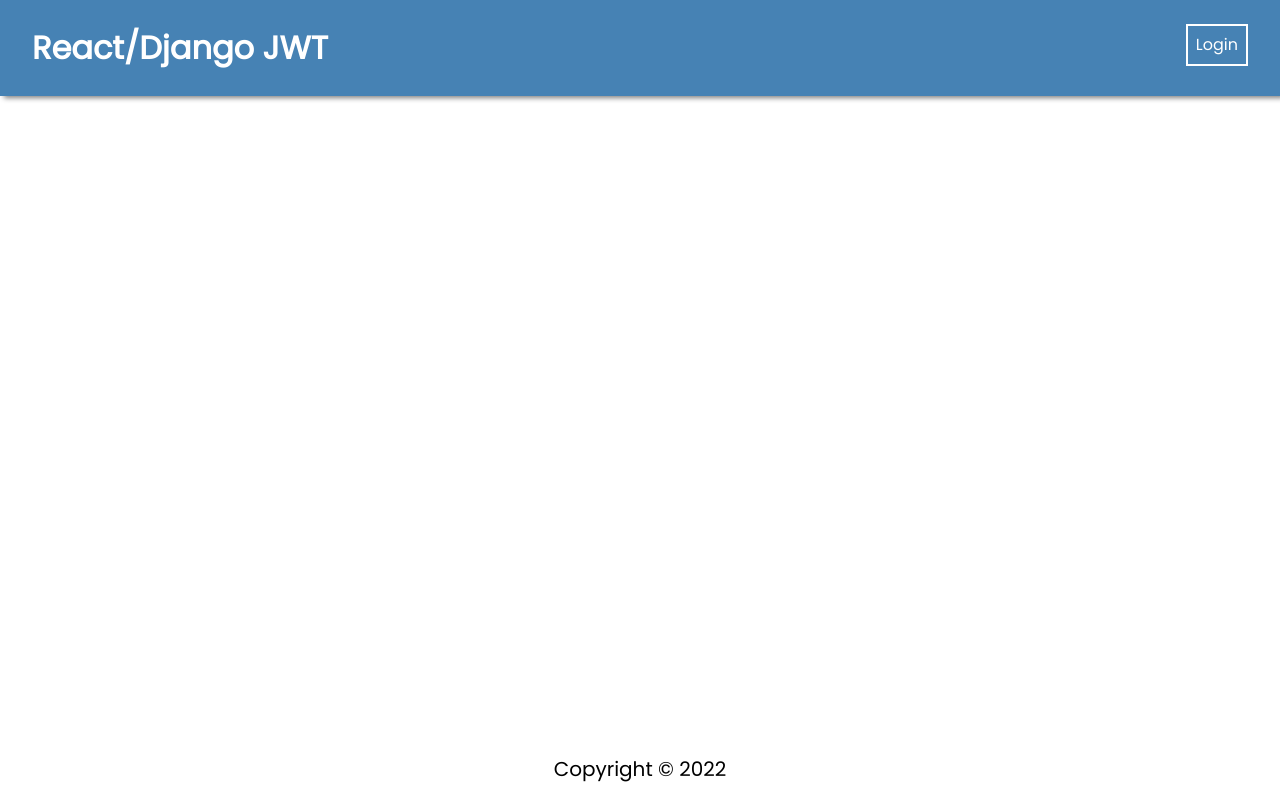
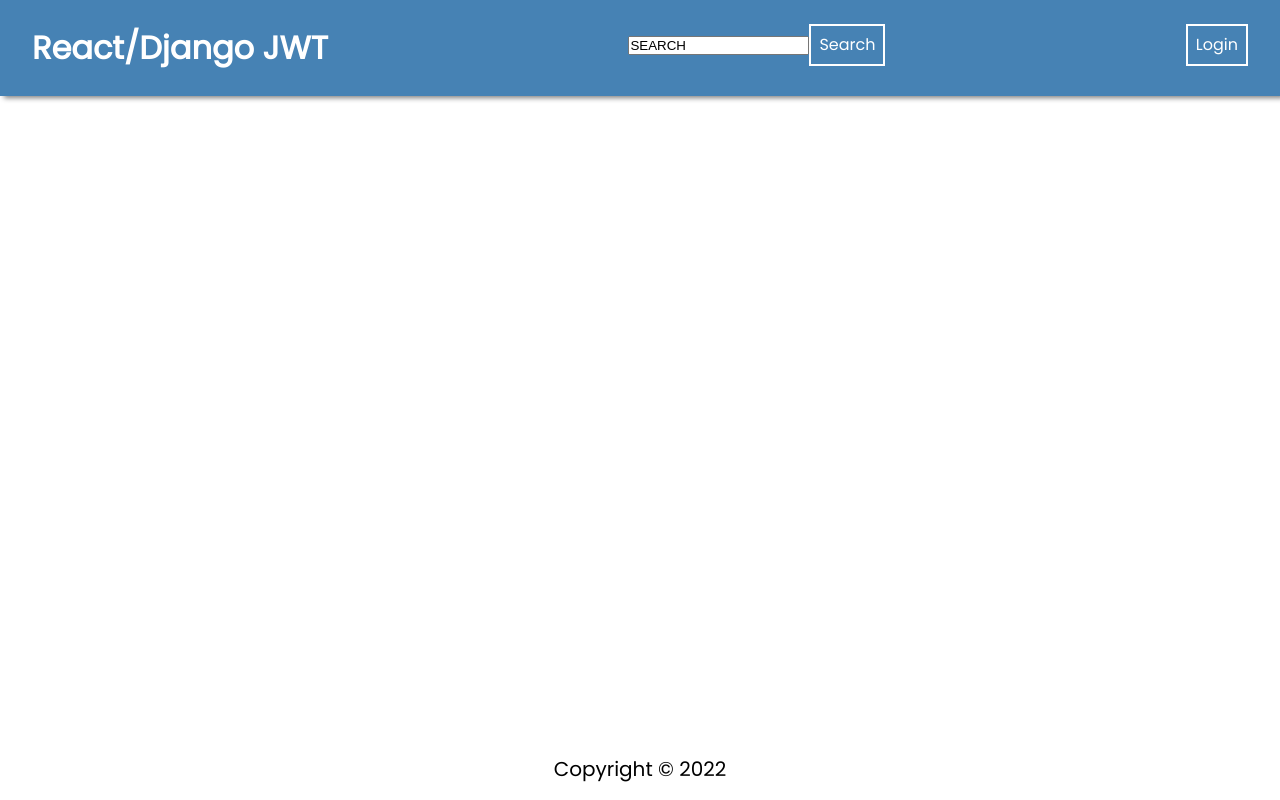
Before and after one commit to joerybarczyk/youtube-clone, a React (Create React App) app in the folder frontend/: page /search in a window 1280 px wide. Built offline with nearby package versions, Linux system fonts and the light colour scheme.

Commit message:
Created useVideo hook + Make small changes testing out React Router

```diff
--- a/frontend/src/App.js
+++ b/frontend/src/App.js
@@ -7,6 +7,7 @@ import HomePage from "./pages/HomePageRef/HomePage";
 import LoginPage from "./pages/LoginPage/LoginPage";
 import RegisterPage from "./pages/RegisterPage/RegisterPage";
 import HomePageYouTube from "./pages/HomePageYouTube/HomePageYouTube";
+import SearchResultsPage from "./pages/SearchResultsPage/SearchResultsPage";
 
 // Component Imports
 import Navbar from "./components/NavBar/NavBar";
@@ -20,14 +21,8 @@ function App() {
     <div>
       <Navbar />
       <Routes>
-        <Route
-          path="/"
-          element={
-              <HomePageYouTube />
-
-          }
-        />
-
+        <Route path="/" element={<HomePageYouTube />} />
+        <Route path="/search" element={<SearchResultsPage />} />
         <Route path="/register" element={<RegisterPage />} />
         <Route path="/login" element={<LoginPage />} />
       </Routes>
--- a/frontend/src/components/NavBar/NavBar.jsx
+++ b/frontend/src/components/NavBar/NavBar.jsx
@@ -2,6 +2,7 @@ import React from "react";
 import { useContext } from "react";
 import { useNavigate, Link } from "react-router-dom";
 import AuthContext from "../../context/AuthContext";
+import SearchBar from "../SearchBar/SearchBar";
 import "./NavBar.css";
 
 const Navbar = () => {
@@ -15,6 +16,7 @@ const Navbar = () => {
             <b>React/Django JWT</b>
           </Link>
         </li>
+        <SearchBar />
         <li>
           {user ? (
             <button onClick={logoutUser}>Logout</button>
--- a/frontend/src/components/SearchBar/SearchBar.jsx
+++ b/frontend/src/components/SearchBar/SearchBar.jsx
@@ -1,21 +1,28 @@
-import React, { useContext, useEffect } from "react";
-import { useState } from "react/cjs/react.production.min";
-
+import React, { useState, useEffect } from "react";
+import { useNavigate, Link } from "react-router-dom";
 
 const SearchBar = () => {
+  const [searchValue, setSearchValue] = useState("SEARCH");
+  const navigate = useNavigate();
 
-    const {searchValue, setSearchValue} = useState('SEARCH')
+  const handleSubmit = function (event) {
+    event.preventDefault();
+    navigate(`/search?searchValue=${searchValue}`);
+    // <Navigate to={`/search?searchValue=${searchValue}`} />;
+  };
+
   return (
     <div>
-            <form>
+      <form onSubmit={handleSubmit}>
         <input
-                type='text'
+          type="text"
           value={searchValue}
-                >
-                </input>
+          onChange={(e) => setSearchValue(e.target.value)}
+        ></input>
+        <button type="submit">Search</button>
       </form>
     </div>
   );
-}
+};
 
 export default SearchBar;
--- /dev/null
+++ b/frontend/src/hooks/useVideo.js
@@ -0,0 +1,22 @@
+import React, { useState, useEffect } from "react";
+import axios from "axios";
+
+const useVideoSearchResults = function (query) {
+  const [searchResults, setSearchResults] = useState(null);
+
+  useEffect(() => {
+    getSearchResults();
+  }, []);
+
+  async function getSearchResults() {
+    let response = await axios.get(
+      `https://www.googleapis.com/youtube/v3/search?q=${query}&key=${apiKey}`
+    );
+    console.log(response.data);
+    setSearchResults(response.data);
+  }
+
+  return searchResults;
+};
+
+export default useVideoSearchResults;
--- a/frontend/src/pages/HomePageYouTube/HomePageYouTube.js
+++ b/frontend/src/pages/HomePageYouTube/HomePageYouTube.js
@@ -1,22 +1,17 @@
 import React from "react";
 import { useEffect, useState } from "react";
 import useAuth from "../../hooks/useAuth";
-
+import useVideoSearchResults from "../../hooks/useVideo";
 import axios from "axios";
 
 const HomePageYouTube = () => {
-
-
-
-
-    return (
-        <div>
-            <p> Hello World!!!</p>
-        </div>
-
-
-
-    );
-}
+  const searchResults = useVideoSearchResults("kittens");
+  console.log(searchResults);
+  return (
+    <div>
+      <p> Hello World!!!</p>
+    </div>
+  );
+};
 
 export default HomePageYouTube;
--- /dev/null
+++ b/frontend/src/pages/SearchResultsPage/SearchResultsPage.js
@@ -0,0 +1,14 @@
+import React, { useState, useEffect } from "react";
+import { useLocation } from "react-router-dom";
+
+function SearchResultsPage(props) {
+  const { location } = useLocation;
+  return (
+    <div>
+      <h1>{props.search}</h1>
+      {console.log(location)}
+    </div>
+  );
+}
+
+export default SearchResultsPage;
```
Lines whose indentation alone changed are shown as unchanged.
